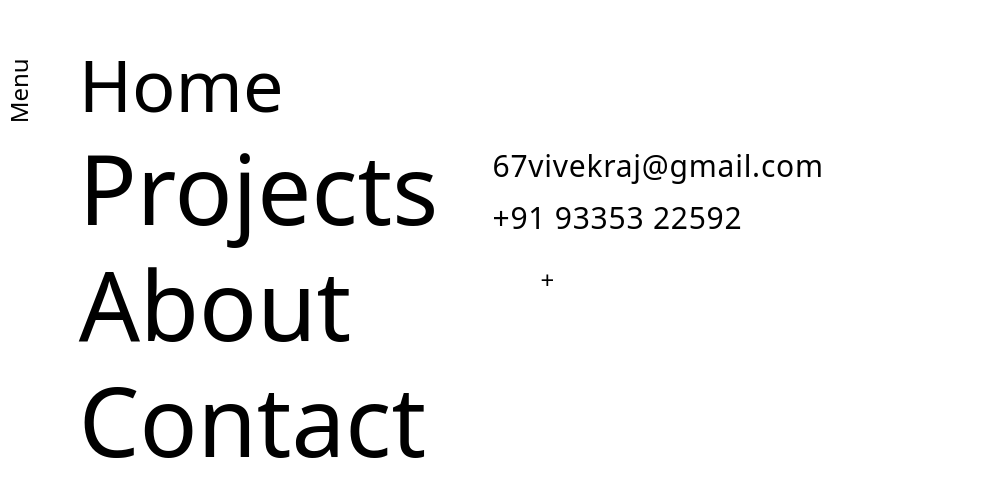
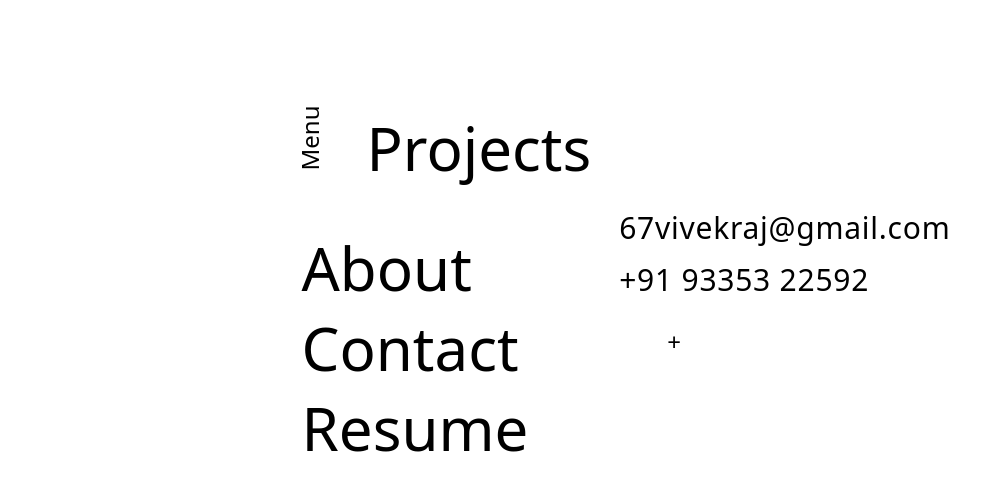
Before and after one commit to 256bitguy/Reactportfolio, a React (Vite) app: page / in a window 1280 px wide. Shown: the part 142-638 px from the top of the page, without its empty margins (0-1000 px from the left). Built offline with nearby package versions, Linux system fonts and the light colour scheme; some icons are missing.

Commit message:
added resume, corrected some minor styling changes

```diff
--- a/src/App.jsx
+++ b/src/App.jsx
@@ -6,11 +6,16 @@ import Home from "./UI/Pages/Home";
 import Menu from "./UI/Pages/Menu";
 import { Projects } from "./UI/Pages/Projects";
 import { createBrowserRouter, RouterProvider } from "react-router-dom";
+import Resume from "./UI/Pages/Resume";
 
 const router = createBrowserRouter([
   {
     path: "/",
     element: <Menu />,
+  },
+  {
+    path: "/resume",
+    element: <Resume />,
   },
   {
     path: "/footer",
--- a/src/UI/Pages/About.jsx
+++ b/src/UI/Pages/About.jsx
@@ -139,15 +139,15 @@ export const About = () => {
 
       <div className="flex  h-48 w-full justify-center">
         <button className="inline-flex items-center h-10  rounded-md bg-black px-3.5 py-2.5 text-center p-5 m-5 text-sm font-semibold text-white shadow-sm hover:bg-indigo-500 focus-visible:outline focus-visible:outline-2 focus-visible:outline-offset-2 focus-visible:outline-indigo-600">
-          <Link to="/contact" className="flex  text-lg  items-center">
+          <Link to="/projects" className="flex  text-lg  items-center">
             <ArrowRight className="mr-2" /> {/* Adjust margin as needed */}
             <span>All Projects</span>
           </Link>
         </button>
-        <button className="inline-flex  h-10  rounded-md bg-black px-3.5 py-2.5  p-5 m-5 text-center text-sm font-semibold text-white shadow-sm hover:bg-indigo-500 focus-visible:outline focus-visible:outline-2 focus-visible:outline-offset-2 focus-visible:outline-indigo-600">
-          <Link to="/contact" className="flex text-lg items-center">
-            {" "}
-            <ArrowRight className="mr-2" /> <span>Contacts</span>
+        <button className="inline-flex items-center h-10  rounded-md bg-black px-3.5 py-2.5 text-center p-5 m-5 text-sm font-semibold text-white shadow-sm hover:bg-indigo-500 focus-visible:outline focus-visible:outline-2 focus-visible:outline-offset-2 focus-visible:outline-indigo-600">
+          <Link to="/contact" className="flex  text-lg  items-center">
+            <ArrowRight className="mr-2" /> {/* Adjust margin as needed */}
+            <span>Contacts</span>
           </Link>
         </button>
       </div>
--- a/src/UI/Pages/Footer.jsx
+++ b/src/UI/Pages/Footer.jsx
@@ -1,10 +1,11 @@
 import { Link } from "react-router-dom";
+import Resume from "./Resume";
 
 const Footer = () => {
   return (
     <>
-      <div className=" flex justify-between w-full   p-12 bg-black text-white ">
-        <div className="flex justify-between  w-1/6">
+      <div className=" flex sm:flex-col lg:flex-row sm:items-center justify-between sm:justify-between w-full   sm:p-12 bg-black text-white ">
+        <div className="grid grid-flow-row  gap-5">
           <div>
             <Link to="/projects">Projects</Link>
           </div>
@@ -18,7 +19,7 @@ const Footer = () => {
             <Link to="/about">About</Link>
           </div>
         </div>
-        <div className="grid grid-flow-row  relative right-20 gap-5">
+        <div className="grid grid-flow-row    gap-5">
           <div>
             <h3>67vivekraj@gmail.com</h3>
           </div>
@@ -26,7 +27,7 @@ const Footer = () => {
             <h3>+91 93353 22592</h3>
           </div>
         </div>
-        <div>asdfasdfsdf</div>
+        <div className="mr-5"><Link to="/resume">Resume</Link></div>
       </div>
       <div className=" flex justify-center bg-black   text-white">
         <h3>&#169; Copyright 2024</h3>
--- a/src/UI/Pages/Menu.jsx
+++ b/src/UI/Pages/Menu.jsx
@@ -3,33 +3,37 @@ import { Link } from "react-router-dom";
 
 const Menu = () => {
   return (
-    <div className="flex items-center justify-center h-screen">
+    <div className="flex items-center justify-center h-screen w-screen">
+    <div className="flex justify-center   ">
       {/* Vertical Menu */}
       <div className="flex  flex-4/5 md:flex-row gap-10">
-        <div className="w-1/12  text-center writing-mode-vertical py-10">
-          <h3 className="block transform -rotate-90 text-2xl">Menu</h3>
-        </div>
+
 
         {/* Main Content */}
         <div className="lg:w-3/4">
+
           <div>
-            <h1 className=" text-2xl md:text-4xl lg:text-7xl hover:bg-gray-400 rounded-lg" mt-5>
-              <Link to="/">Home </Link>
-            </h1>
+          <div className=" text-center flex  writing-mode-vertical py-10">
+          <h3 className="block transform -rotate-90 text-2xl">Menu</h3>
+          <button className=" sm:text-6xl text-6xl lg:text-6xl hover:bg-gray-400 rounded-lg mt-5">
+              <Link to="/projects">Projects</Link>
+            </button>
+        </div>
+
           </div>
           <div>
-            <button className=" text-2xl md:text-4xl lg:text-8xl hover:bg-gray-400 rounded-lg mt-5">
-              <Link to="/projects">Projects</Link>
-            </button>
-          </div>
-          <div>
-            <h2 className=" text-2xl md:text-4xl lg:text-8xl hover:bg-gray-400 rounded-lg mt-5">
+            <h2 className=" text-2xl md:text-4xl lg:text-6xl hover:bg-gray-400 rounded-lg mt-5">
               <Link to="/about">About</Link>
             </h2>
           </div>
           <div>
-            <h2 className=" text-2xl md:text-4xl lg:text-8xl hover:bg-gray-400 rounded-lg mt-5">
+            <h2 className=" text-2xl md:text-4xl lg:text-6xl hover:bg-gray-400 rounded-lg mt-5">
               <Link to="/contact">Contact</Link>
+            </h2>
+          </div>
+          <div>
+            <h2 className=" text-2xl md:text-4xl lg:text-6xl hover:bg-gray-400 rounded-lg mt-5">
+              <Link to="/resume">Resume</Link>
             </h2>
           </div>
         </div>
@@ -57,6 +61,7 @@ const Menu = () => {
         </div>
       </div>
     </div>
+    </div>
   );
 };
 
--- /dev/null
+++ b/src/UI/Pages/Resume.jsx
@@ -0,0 +1,43 @@
+import React from 'react'
+import Footer from './Footer'
+import { Link } from 'react-router-dom'
+
+const Resume = () => {
+  return (
+    < div className=" bg-gray-300">
+    <div>
+    <div className="flex justify-between w-full  items-center p-12 bg-black text-white ">
+        <div className="flex justify-between  w-1/6">
+          <div>
+            <Link to="/projects">Projects</Link>
+          </div>
+          <div>
+            <Link to="/contact">Contacts</Link>
+          </div>
+          <div>
+            <Link to="/">Menu</Link>
+          </div>
+          <div>
+            <Link to="/about">About</Link>
+          </div>
+        </div>
+        <div className="grid grid-flow-row  relative right-20 gap-5">
+
+        </div>
+
+      </div>
+
+</div>
+    <div className='h-screen mt-5 w-screen flex justify-center items-center' >
+
+    <object class="pdf"
+            data="public/vivekRajResume.pdf"
+            className='h-full w-1/2 rounded-sm'
+        >
+    </object>
+</div>
+</div>
+  )
+}
+
+export default Resume
--- a/src/common/Black.jsx
+++ b/src/common/Black.jsx
@@ -9,7 +9,7 @@ import {
         <div className="flex flex-2/9 justify-between m-5 text-white">
           <div>
             <img
-              src="public/vivek.png"
+              src="https://github.com/256bitguy/Reactportfolio/blob/master/public/vivek.png?raw=true"
               alt="sdf"
               style={{ height: "150px", width: "150px" }}
               className="object-cover rounded-full"
```
Also changed, not shown: 1 other file (tests, documents, lock files or other folders).
